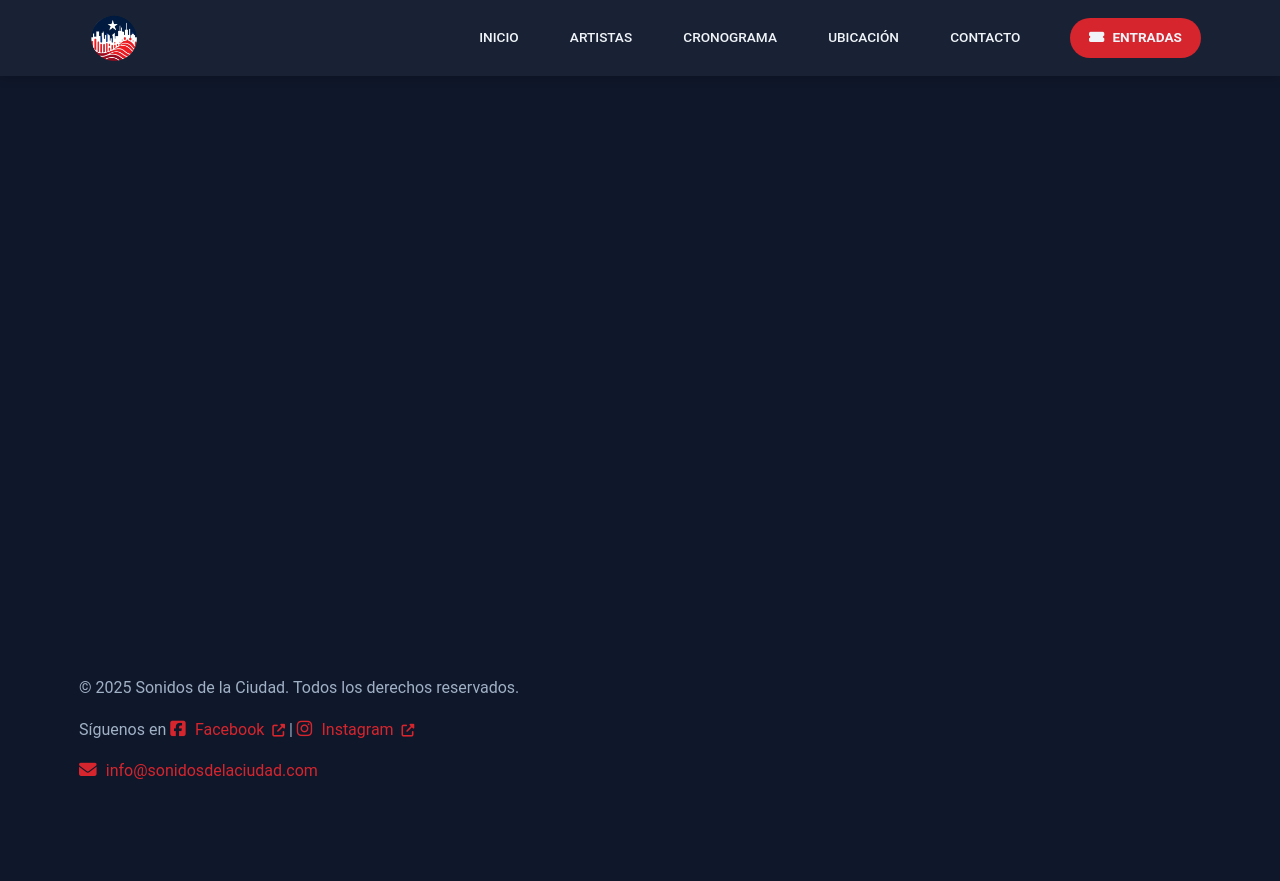
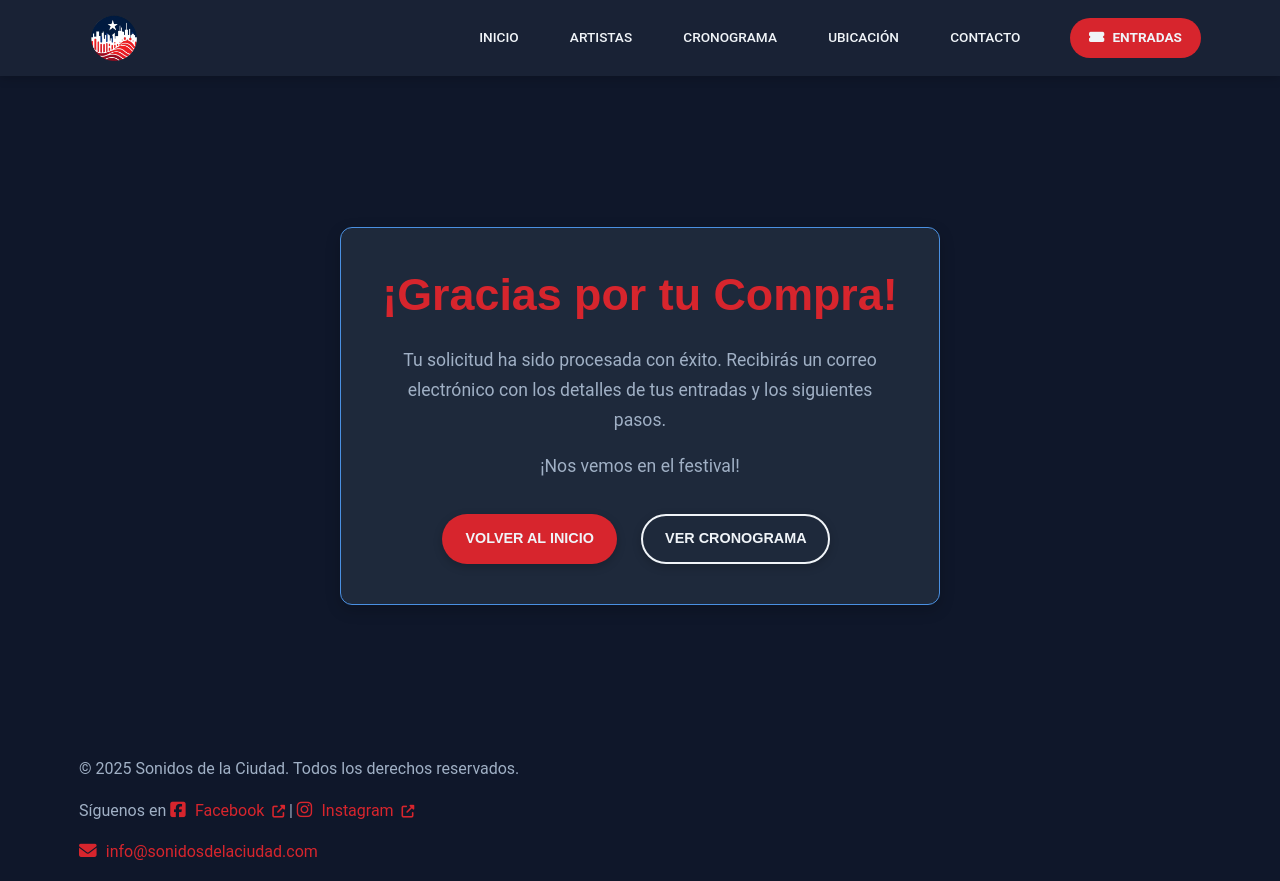
Before and after one commit to FranCODER1/web-festival-vu, a Vue app: page /gracias-compra in a window 1280 px wide. Before the commit the page ends 800 px from the top, so only its background shows below. Built offline with nearby package versions, Linux system fonts and the light colour scheme.

Commit message:
pagina de gracias por comprar

```diff
--- a/src/router/index.js
+++ b/src/router/index.js
@@ -1,6 +1,7 @@
 import { createRouter, createWebHistory } from 'vue-router'
 import HomeView from '../views/HomeView.vue'
 import ComprarTicketView from '../views/ComprarTicketView.vue';
+import GraciasCompraView from '../views/GraciasCompraView.vue';
 
 const routes = [
   {
@@ -30,6 +31,11 @@ const routes = [
     path: '/comprar-ticket',
     name: 'comprar-ticket',
     component: ComprarTicketView,
+  },
+  { // <-- 2. AÑADIR NUEVA RUTA
+    path: '/gracias-compra',
+    name: 'gracias-compra',
+    component: GraciasCompraView
   },
   {
     path: '/ubicacion',
--- a/src/views/ComprarTicketView.vue
+++ b/src/views/ComprarTicketView.vue
@@ -326,34 +326,47 @@ export default {
       ];
       return validations.every(isValid => isValid);
     },
-    encode(data) { return Object.keys(data).map(key => `${encodeURIComponent(key)}=${encodeURIComponent(data[key])}`).join('&'); },
+    encode(data) {
+      return Object.keys(data).map(key => `${encodeURIComponent(key)}=${encodeURIComponent(data[key])}`).join('&');
+    },
     procesarCompra() {
       this.submitAttempted = true;
       if (this.validateAllFields()) {
         console.log('Formulario válido. Enviando datos a Netlify...');
         const datosParaNetlify = {
           'form-name': 'compra-entradas-completo',
+          // Datos del comprador
           ...this.form.comprador,
+          // Datos de la compra
           'evento-seleccionado': this.resumen.eventoNombre,
           'tipo-entrada': this.resumen.tipoEntrada,
           'cantidad-entradas': this.resumen.cantidad,
           'total-pagado': this.resumen.precioTotalFormateado,
+          // NO enviar datos sensibles de pago, solo una confirmación
           'numero-tarjeta-enmascarado': `**** **** **** ${this.form.pago.numeroTarjeta.slice(-4)}`,
         };
-        fetch('/', { method: 'POST', headers: { 'Content-Type': 'application/x-www-form-urlencoded' }, body: this.encode(datosParaNetlify) })
-          .then(() => {
-            alert('¡Gracias! Tu solicitud de compra ha sido recibida. (Simulación exitosa)');
-            this.$router.push('/gracias'); // Redirige a una página de agradecimiento
-          })
-          .catch(error => {
-            alert(`Hubo un error al procesar tu solicitud: ${error}`);
-          });
+
+        fetch('/', {
+          method: 'POST',
+          headers: { 'Content-Type': 'application/x-www-form-urlencoded' },
+          body: this.encode(datosParaNetlify)
+        })
+        .then(() => {
+          console.log('Formulario enviado a Netlify con éxito');
+          // No usamos alert, redirigimos directamente
+          this.$router.push('/gracias-compra'); // Redirige a la página de agradecimiento
+        })
+        .catch(error => {
+          console.error('Error enviando el formulario a Netlify:', error);
+          alert(`Hubo un error al procesar tu solicitud: ${error}`);
+        });
+
       } else {
         console.log('Formulario inválido. No se envía.');
+        // Opcional: mostrar un mensaje de error general más visible
       }
     }
-  },
-  // No se necesita created() ya que el usuario selecciona todo desde el formulario
+  }
 }
 </script>
 
--- /dev/null
+++ b/src/views/GraciasCompraView.vue
@@ -0,0 +1,63 @@
+<template>
+  <main class="gracias-page-content">
+    <div class="container">
+      <section class="mensaje-agradecimiento">
+        <h1>¡Gracias por tu Compra!</h1>
+        <p>Tu solicitud ha sido procesada con éxito. Recibirás un correo electrónico con los detalles de tus entradas y los siguientes pasos.</p>
+        <p>¡Nos vemos en el festival!</p>
+        <div class="acciones-gracias">
+          <router-link to="/" class="btn btn-primary">Volver al Inicio</router-link>
+          <router-link to="/cronograma" class="btn btn-secondary">Ver Cronograma</router-link>
+        </div>
+      </section>
+    </div>
+  </main>
+</template>
+
+<script>
+export default {
+  name: 'GraciasCompraView'
+}
+</script>
+
+<style scoped>
+.gracias-page-content {
+  padding-top: 3rem;
+  padding-bottom: 3rem;
+  display: flex;
+  align-items: center;
+  justify-content: center;
+  min-height: calc(100vh - 120px); /* Ajusta 120px a la altura de tu nav+footer si es diferente */
+}
+
+.mensaje-agradecimiento {
+  text-align: center;
+  background-color: var(--color-background-surface-dark);
+  padding: 2.5rem;
+  border-radius: 12px;
+  border: 1px solid var(--color-accent-light-blue); /* Borde azul para destacar */
+  box-shadow: 0 5px 15px rgba(var(--rgb-black), 0.2);
+  max-width: 600px;
+  margin: 0 auto;
+}
+
+.mensaje-agradecimiento h1 {
+  color: var(--color-primary-red); /* Título en rojo para que coincida con la acción de compra */
+  margin-bottom: 1.5rem;
+}
+
+.mensaje-agradecimiento p {
+  font-size: 1.1rem;
+  color: var(--color-text-medium);
+  line-height: 1.7;
+  margin-bottom: 1rem;
+}
+
+.acciones-gracias {
+  margin-top: 2rem;
+  display: flex;
+  justify-content: center;
+  gap: 1rem;
+  flex-wrap: wrap;
+}
+</style>
```
